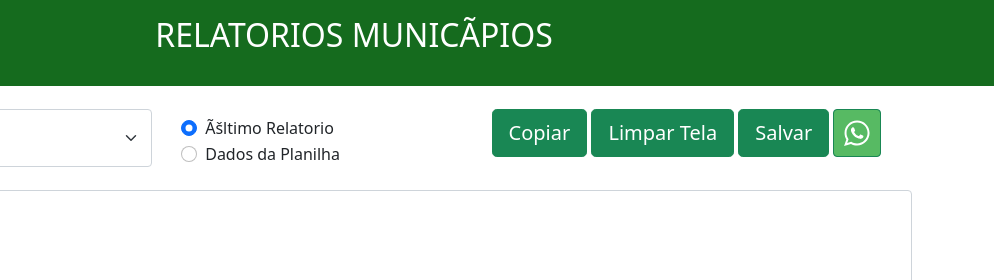
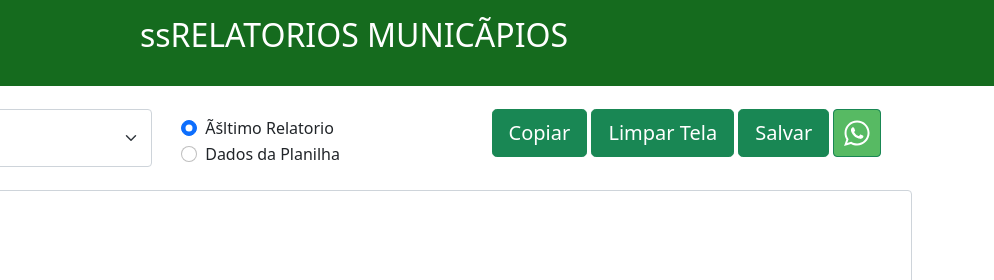
Before and after one commit to relatorioasplan/A, a plain HTML site: page relatorio.html in a window 1280 px wide. Shown: the top 280 px of the page, 286-1280 px from the left. Drawn offline with nearby package versions, Linux system fonts and the light colour scheme.

Commit message:
Update relatorio.html

```diff
--- a/relatorio.html
+++ b/relatorio.html
@@ -50,7 +50,7 @@
                 <!-- Titulo do site -->
                 <figure class="text-center">
                     <blockquote class="blockquote">
-                        <h2>RELATORIOS MUNICÍPIOS</h2>
+                        <h2>ssRELATORIOS MUNICÍPIOS</h2>
                     </blockquote>
                 </figure>
 
```
